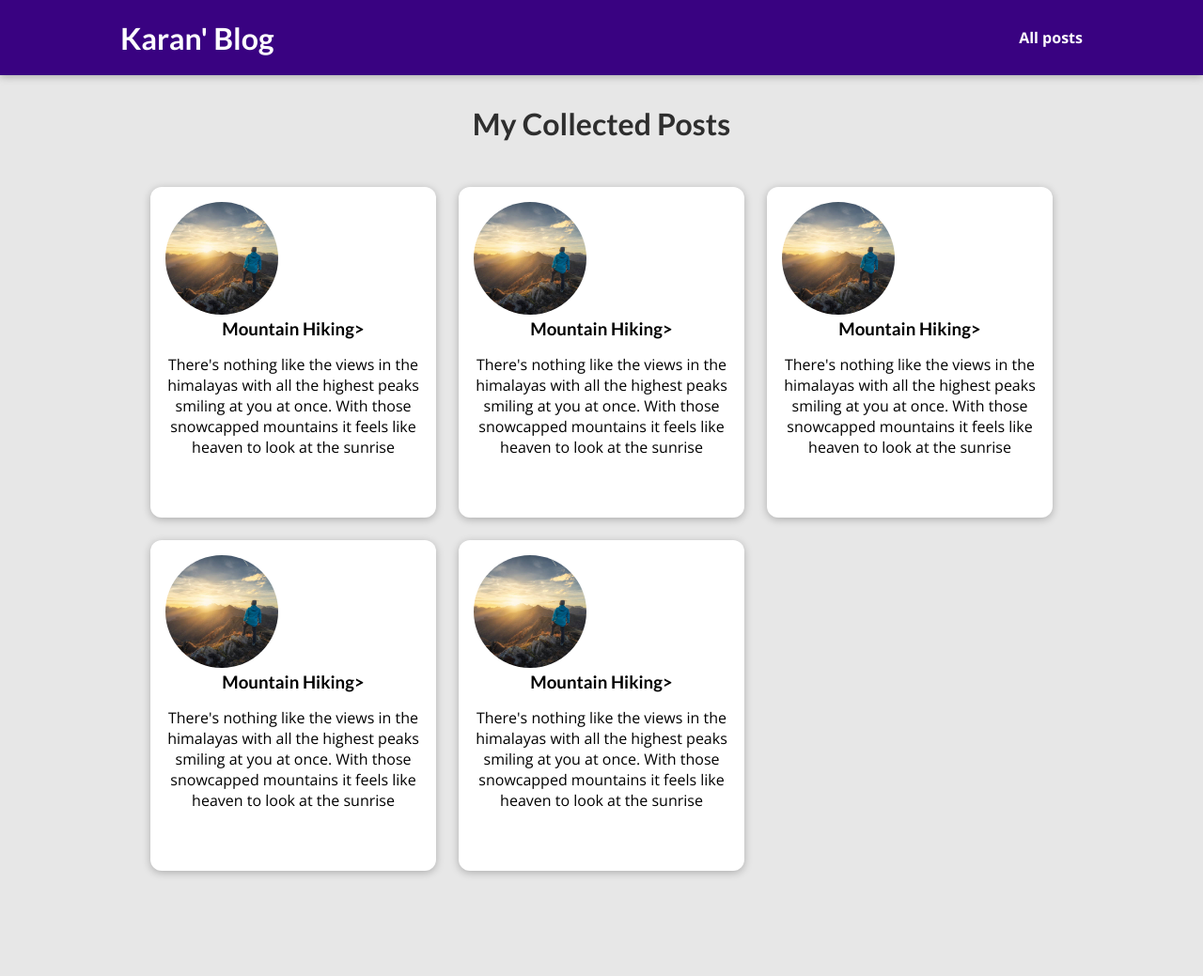
After one commit to kar137/Django-Roadmap, a Django app: template blog/templates/blog/all-posts.html in a window 1280 px wide. The commit adds this page. Shown: the whole page at 94% size. Run offline with Django 5.2, Linux system fonts and the light colour scheme; the template is opened without the code that fills it, so the values that code supplies are empty.

Commit message:
update all posts and style

```diff
--- /dev/null
+++ b/blog/static/blog/all-posts.css
@@ -0,0 +1,43 @@
+body {
+    background-color: #e7e7e7;
+  }
+
+  #main-navigation {
+    background-color: #390281;
+    box-shadow: 0 2px 8px rgba(0, 0, 0, 0.25);
+  }
+
+  #all-posts {
+    margin: 7rem auto;
+    width: 90%;
+    max-width: 60rem;
+  }
+
+  #all-posts h2 {
+    text-align: center;
+    font-size: 2rem;
+    color: #2e2e2e;
+    margin: 3rem 0;
+  }
+
+  ul {
+    list-style: none;
+    margin: 0;
+    padding: 0;
+    display: grid;
+    grid-template-columns: repeat(auto-fill, minmax(17rem, 1fr));
+    gap: 1.5rem;
+  }
+
+  .post img {
+    width: 7rem;
+    height: 7rem;
+  }
+
+  .post a {
+    height: 22rem;
+    transform-origin: center;
+    box-shadow: 0 2px 8px rgba(0, 0, 0, 0.25);
+    border-radius: 12px;
+    background-color: white;
+  }
--- /dev/null
+++ b/blog/static/blog/post.css
@@ -0,0 +1,43 @@
+.post {
+    display: flex;
+    flex-direction: column;
+    align-items: center;
+    text-align: center;
+  }
+
+  .post a {
+    text-decoration: none;
+    color: black;
+    transition: all 0.2s ease;
+    padding: 1rem;
+  }
+
+  .post a:hover,
+  .post a:active {
+    transform: scale(1.1);
+    background-color: #390281;
+    color: white;
+  }
+
+  .post img {
+    width: 5rem;
+    height: 5rem;
+    object-fit: cover;
+    border-radius: 50%;
+  }
+
+  .post h3 {
+    margin: 0.25rem 0;
+  }
+
+  .post time {
+    color: #666666;
+    margin: 0.25rem;
+    font-style: italic;
+    font-size: 0.85rem;
+  }
+
+  .post:hover time,
+  .post:active time {
+    color: white;
+  }
--- /dev/null
+++ b/blog/templates/blog/all-posts.html
@@ -0,0 +1,25 @@
+{% extends "base.html" %}  <!--inherits from base.html-->
+{% load static %}
+
+{% block page_title %}
+ My Blog
+{% endblock %}  <!--injects title to the page-->
+
+{% block css_files %}
+    <link rel="stylesheet" href="{% static 'blog/post.css' %}" >
+    <link rel="stylesheet" href="{% static 'blog/all-posts.css' %}" >
+{% endblock %}  <!-- injects this css to the starting page with base template -->
+
+{% block content %}
+<section id="all-posts">
+    <h2>My Collected Posts</h2>
+    <ul>
+        {% include 'blog/includes/post.html' %}
+        {% include 'blog/includes/post.html' %}
+        {% include 'blog/includes/post.html' %}
+        {% include 'blog/includes/post.html' %}
+        {% include 'blog/includes/post.html' %}
+    </ul>
+
+</section>
+{% endblock %}
--- /dev/null
+++ b/blog/templates/blog/includes/post.html
@@ -0,0 +1,27 @@
+{% load static %}
+
+<li>
+  <article class="post">
+    <a href="">
+      <img
+        src="{% static 'blog/images/mountain.jpg' %}"
+        alt="Mountain Hiking"
+        style="
+          width: 120px;
+          height: 120px;
+          border-radius: 50%;
+          object-fit: cover;
+          display: block;
+        "
+      />
+      <div>
+        <h3>Mountain Hiking></h3>
+        <p>
+          There's nothing like the views in the himalayas with all the highest
+          peaks smiling at you at once. With those snowcapped mountains it feels
+          like heaven to look at the sunrise
+        </p>
+      </div>
+    </a>
+  </article>
+</li>
--- a/templates/base.html
+++ b/templates/base.html
@@ -10,6 +10,12 @@
     {% block css_files %} {% endblock %}
   </head>
   <body>
+    <header id="main-navigation">    <!-- Navigatory section to navigate throughout the blogsite -->
+      <h1><a href="">Karan' Blog</a></h1>
+      <nav>
+          <a href="">All posts</a>
+      </nav>
+  </header>
     {% block content %} {% endblock content %}
   </body>
 </html>
```
Also changed, not shown: blog/templates/blog/index.html (+2 -18 lines), blog/views.py (+2 -10 lines).
